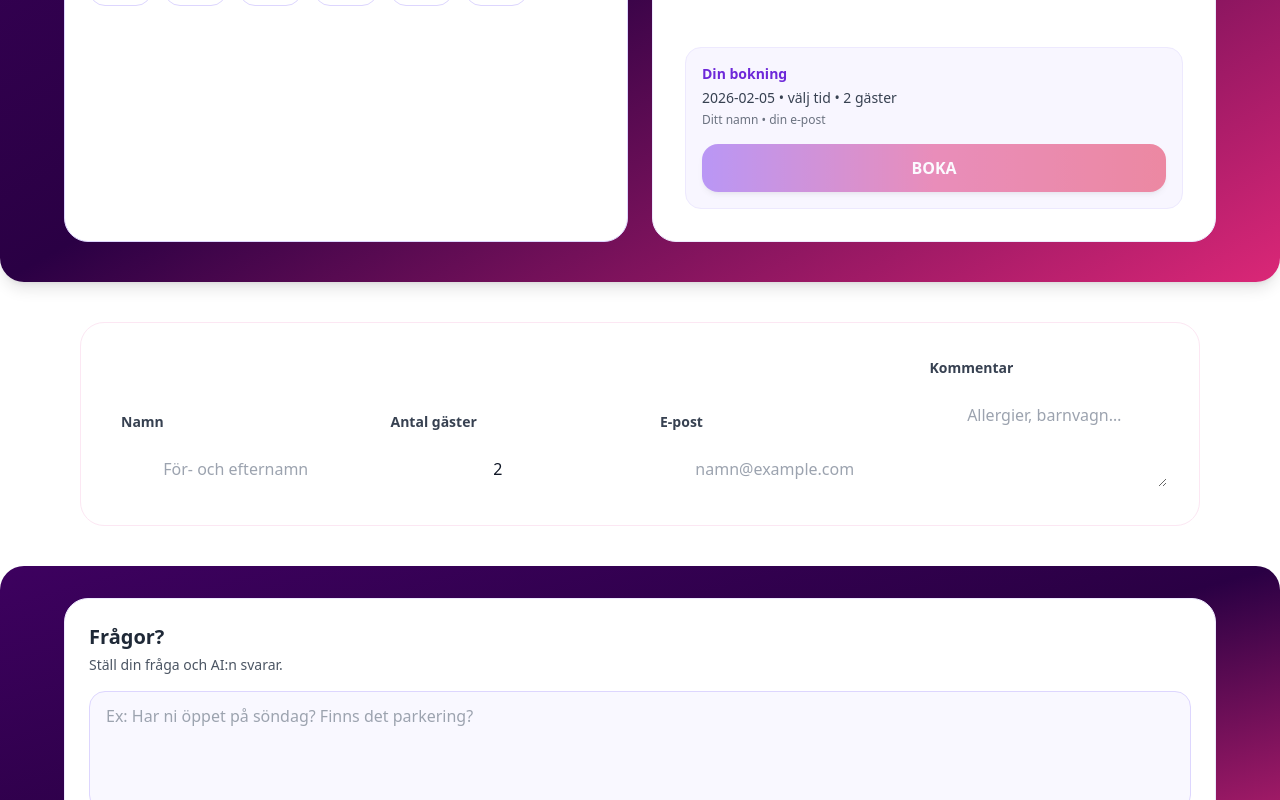
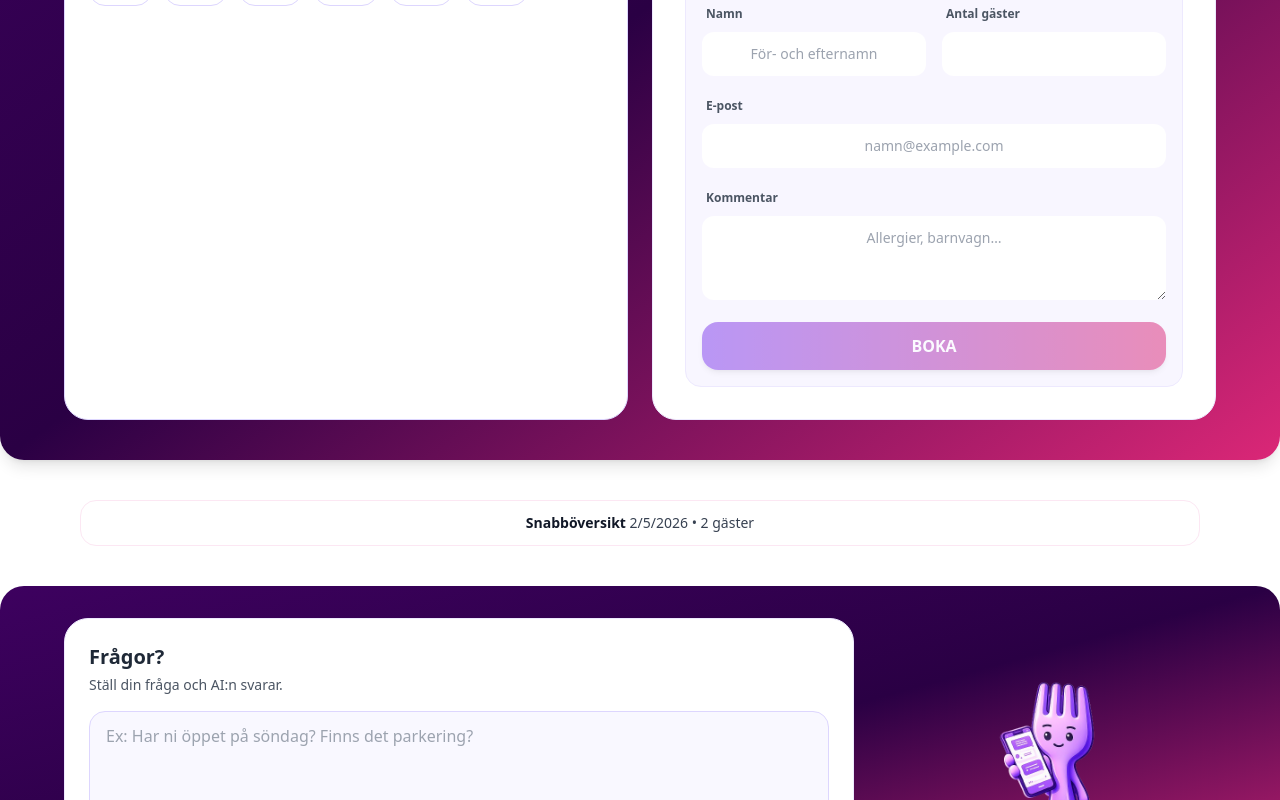
Before and after one commit to zebastianbt-ui/Derni-re-version-Bokata, a React (Vite) app: page /booking in a window 1280 px wide. Shown: the part 540-1340 px from the top of the page. Built offline with nearby package versions, Linux system fonts and the light colour scheme; no server answers.

Commit message:
Refine booking summary and AI layout

```diff
--- a/src/pages/BookingPage.tsx
+++ b/src/pages/BookingPage.tsx
@@ -502,10 +502,7 @@ export default function BookingPage() {
 
                   <div>
                     <div className="rounded-3xl bg-white border border-violet-100 p-6 md:p-8 h-full min-h-[440px] flex flex-col">
-                      <h2 className="text-lg font-bold text-gray-800">Snabböversikt</h2>
-                      <p className="text-sm text-gray-600">{new Date(date).toLocaleDateString()} • {guests} gäster</p>
-
-                      <div className="mt-4 grid grid-cols-3 gap-2 max-h-[360px] overflow-auto pr-1">
+                      <div className="grid grid-cols-3 gap-2 max-h-[360px] overflow-auto pr-1">
                         {times.map((t) => {
                           const a = mockAvailability(date, t, guests);
                           const isSel = t === time;
@@ -537,18 +534,53 @@ export default function BookingPage() {
                           : ""}
                       </div>
                       <div className="mt-auto pt-6">
-                        <div className="rounded-2xl border border-violet-100 bg-violet-50/70 p-4">
-                          <div className="text-sm font-semibold text-violet-700 mb-1">Din bokning</div>
-                          <div className="text-sm text-gray-700">
-                            {date ? date : "Välj datum"} • {time ? `kl ${time}` : "välj tid"} • {guests} gäster
+                        <div className="rounded-2xl border border-violet-100 bg-violet-50/70 p-4 space-y-4">
+                          <div className="grid grid-cols-1 sm:grid-cols-2 gap-4">
+                            <label className="block">
+                              <span className="text-xs font-semibold text-gray-600 pl-1">Namn</span>
+                              <input
+                                value={name}
+                                onChange={(e) => setName(e.target.value)}
+                                placeholder="För- och efternamn"
+                                className="mt-2 w-full rounded-xl border-gray-300 focus:border-violet-400 focus:ring-violet-400 px-4 py-3 text-center text-sm"
+                              />
+                            </label>
+                            <label className="block">
+                              <span className="text-xs font-semibold text-gray-600 pl-1">Antal gäster</span>
+                              <input
+                                type="number"
+                                min={1}
+                                max={16}
+                                value={guests}
+                                onChange={(e) => setGuests(Number(e.target.value))}
+                                className="mt-2 w-full rounded-xl border-gray-300 focus:border-violet-400 focus:ring-violet-400 text-center px-4 py-3 text-sm"
+                              />
+                            </label>
                           </div>
-                          <div className="text-xs text-gray-500 mt-1">
-                            {name ? name : "Ditt namn"} • {email ? email : "din e‑post"}
-                          </div>
+                          <label className="block">
+                            <span className="text-xs font-semibold text-gray-600 pl-1">E‑post</span>
+                            <input
+                              type="email"
+                              value={email}
+                              onChange={(e) => setEmail(e.target.value)}
+                              placeholder="namn@example.com"
+                              className="mt-2 w-full rounded-xl border-gray-300 focus:border-violet-400 focus:ring-violet-400 px-4 py-3 text-center text-sm"
+                            />
+                          </label>
+                          <label className="block">
+                            <span className="text-xs font-semibold text-gray-600 pl-1">Kommentar</span>
+                            <textarea
+                              rows={3}
+                              value={notes}
+                              onChange={(e) => setNotes(e.target.value)}
+                              placeholder="Allergier, barnvagn…"
+                              className="mt-2 w-full rounded-xl border-gray-300 focus:border-violet-400 focus:ring-violet-400 px-4 py-3 text-center text-sm"
+                            />
+                          </label>
                           <button
                             type="submit"
                             disabled={!date || !time || !guests || !name || !email || submitting || !avail.canFit}
-                            className="mt-4 w-full px-5 py-3 rounded-2xl font-semibold text-white bg-gradient-to-r from-violet-600 via-pink-600 to-rose-600 disabled:opacity-50 shadow-md hover:shadow-lg transition"
+                            className="w-full px-5 py-3 rounded-2xl font-semibold text-white bg-gradient-to-r from-violet-600 to-pink-600 disabled:opacity-50 shadow-md hover:shadow-lg transition"
                           >
                             {submitting ? "Skickar…" : "BOKA"}
                           </button>
@@ -559,53 +591,14 @@ export default function BookingPage() {
                 </div>
               </div>
 
-              <div className="rounded-3xl border border-pink-100 bg-white p-6 md:p-8">
-                <div className="grid grid-cols-1 lg:grid-cols-4 gap-6 items-end">
-                  <label className="block lg:col-span-1">
-                    <span className="text-sm font-semibold text-gray-700 pl-2">Namn</span>
-                    <input
-                      value={name}
-                      onChange={(e) => setName(e.target.value)}
-                      placeholder="För- och efternamn"
-                      className="mt-3 w-full rounded-xl border-gray-300 focus:border-violet-400 focus:ring-violet-400 px-4 py-3 text-center"
-                    />
-                  </label>
-                  <label className="block lg:col-span-1">
-                    <span className="text-sm font-semibold text-gray-700 pl-2">Antal gäster</span>
-                    <input
-                      type="number"
-                      min={1}
-                      max={16}
-                      value={guests}
-                      onChange={(e) => setGuests(Number(e.target.value))}
-                      className="mt-3 w-full rounded-xl border-gray-300 focus:border-violet-400 focus:ring-violet-400 text-center px-4 py-3"
-                    />
-                  </label>
-                  <label className="block lg:col-span-1">
-                    <span className="text-sm font-semibold text-gray-700 pl-2">E‑post</span>
-                    <input
-                      type="email"
-                      value={email}
-                      onChange={(e) => setEmail(e.target.value)}
-                      placeholder="namn@example.com"
-                      className="mt-3 w-full rounded-xl border-gray-300 focus:border-violet-400 focus:ring-violet-400 px-4 py-3 text-center"
-                    />
-                  </label>
-                  <label className="block lg:col-span-1">
-                    <span className="text-sm font-semibold text-gray-700 pl-2">Kommentar</span>
-                    <textarea
-                      rows={3}
-                      value={notes}
-                      onChange={(e) => setNotes(e.target.value)}
-                      placeholder="Allergier, barnvagn…"
-                      className="mt-3 w-full rounded-xl border-gray-300 focus:border-violet-400 focus:ring-violet-400 px-4 py-3 text-center"
-                    />
-                  </label>
-                </div>
+              <div className="rounded-2xl border border-pink-100 bg-white px-6 py-3 text-center text-sm text-gray-700">
+                <span className="font-semibold text-gray-900">Snabböversikt</span>{" "}
+                {new Date(date).toLocaleDateString()} • {guests} gäster
               </div>
 
               <div className="relative left-1/2 right-1/2 -ml-[50vw] -mr-[50vw] w-screen rounded-3xl bg-gradient-to-br from-[#3d015f] via-[#2a0044] to-pink-600 p-6 md:p-8">
-                <div className="max-w-6xl mx-auto rounded-3xl border border-violet-100 bg-white p-6 h-full flex flex-col">
+                <div className="max-w-6xl mx-auto flex flex-col lg:flex-row items-center gap-6">
+                  <div className="w-full lg:w-[70%] rounded-3xl border border-violet-100 bg-white p-6 h-full flex flex-col">
                     <h3 className="text-xl font-bold text-gray-800">Frågor?</h3>
                     <p className="text-sm text-gray-600 mt-1">Ställ din fråga och AI:n svarar.</p>
                     <div className="mt-4 space-y-3 flex-1">
@@ -626,6 +619,10 @@ export default function BookingPage() {
                         </button>
                         {qaAnswer && <div className="text-sm text-gray-700">{qaAnswer}</div>}
                       </div>
+                    </div>
+                  </div>
+                  <div className="hidden lg:flex w-[30%] justify-center">
+                    <img src={forkTransparent} alt="" aria-hidden="true" className="h-56 w-auto" />
                   </div>
                 </div>
               </div>
```
Lines whose indentation alone changed are shown as unchanged.
